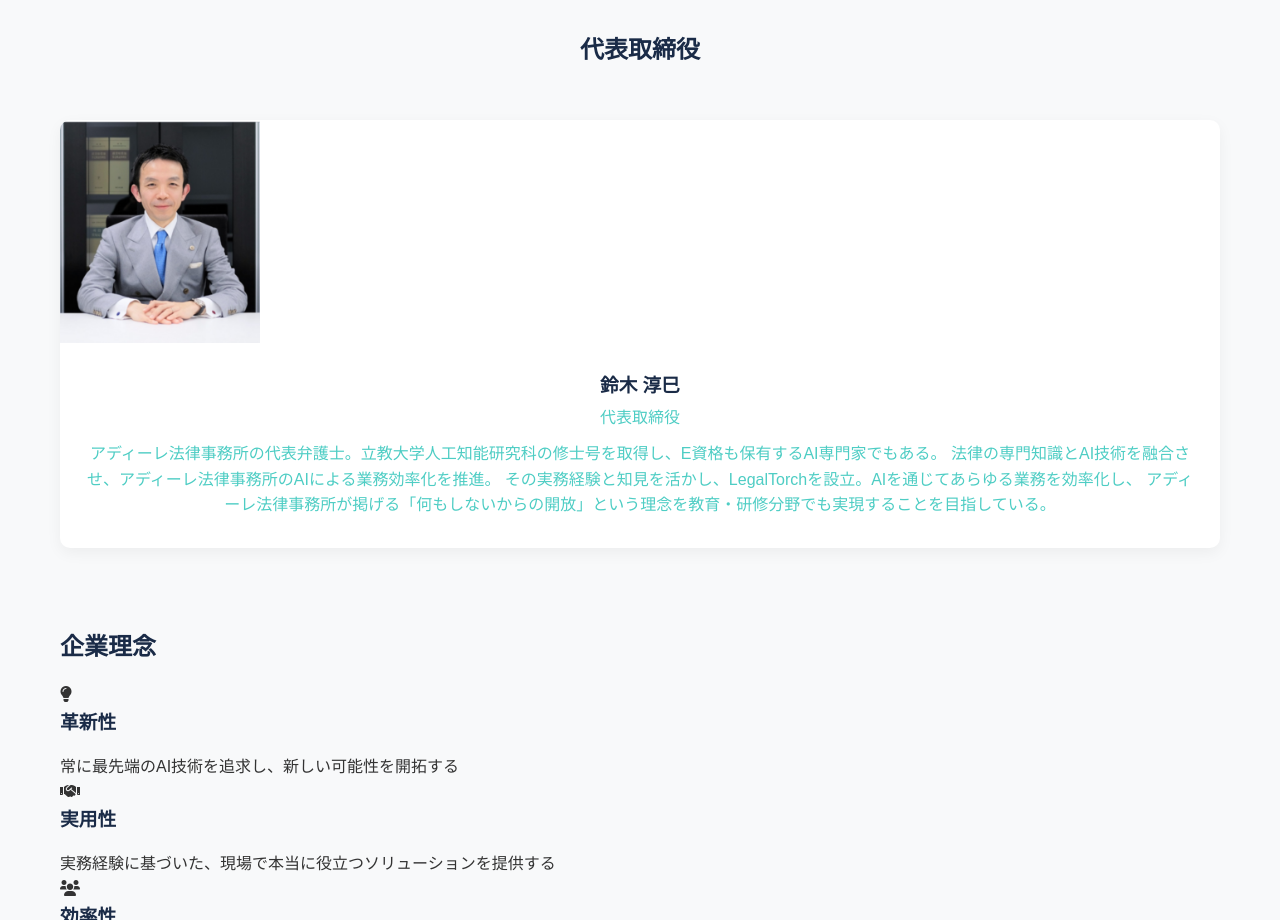
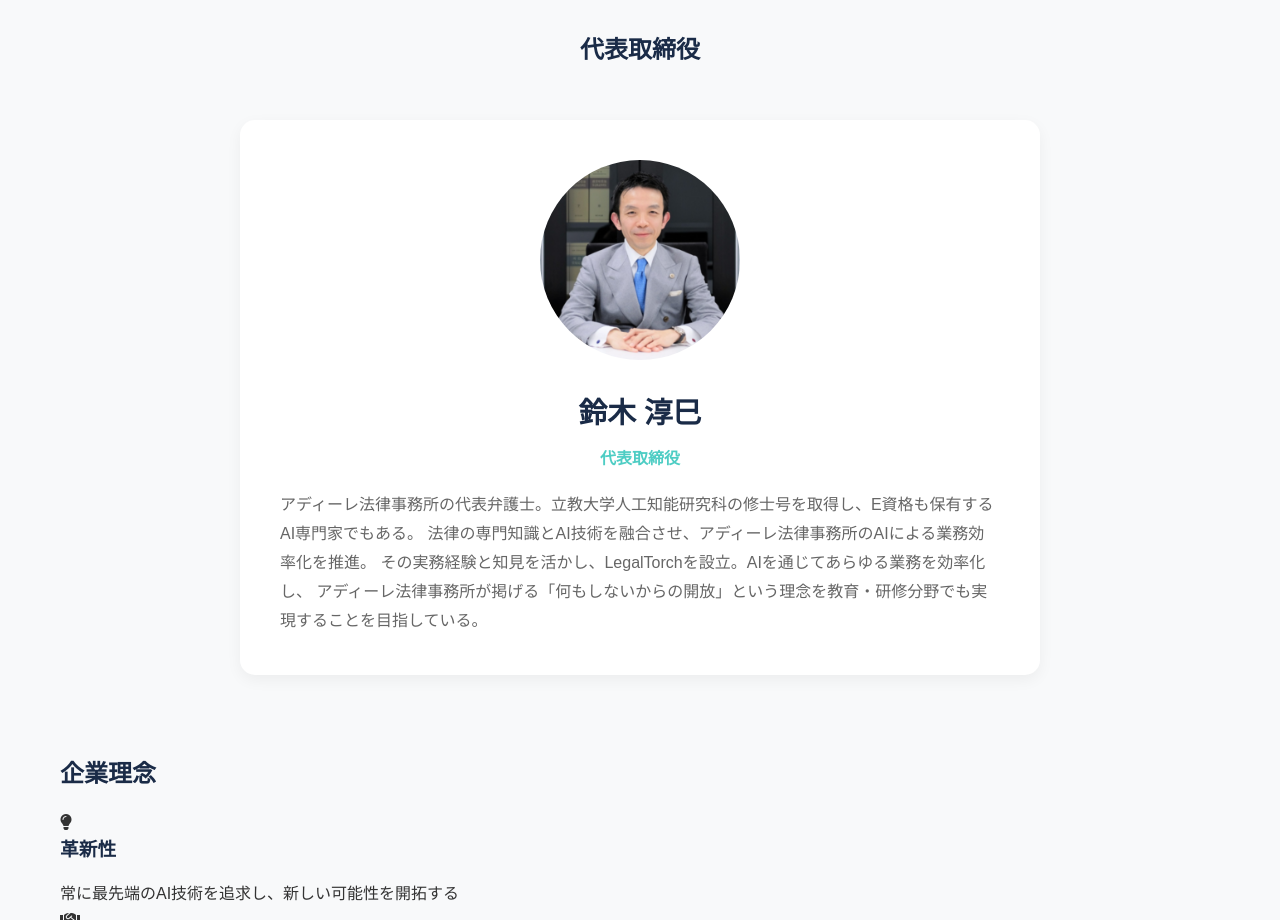
Before and after one commit to ASESAI1228/AI_Study, a plain HTML site: page website/about.html in a window 1280 px wide. Shown: the part 1500-2420 px from the top of the page. Drawn offline with Linux system fonts and the light colour scheme.

```diff
--- a/website/about.html
+++ b/website/about.html
@@ -99,7 +99,7 @@
             <h2>代表取締役</h2>
             <div class="team-grid">
                 <div class="team-member">
-                    <img src="images/team/suzuki_atsushi.png" alt="鈴木 淳巳" style="width: 200px; height: auto; object-fit: contain;">
+                    <img src="images/team/suzuki_atsushi.png" alt="鈴木 淳巳">
                     <div class="team-info">
                         <h3>鈴木 淳巳</h3>
                         <p>代表取締役</p>
@@ -109,7 +109,6 @@
                            アディーレ法律事務所が掲げる「何もしないからの開放」という理念を教育・研修分野でも実現することを目指している。</p>
                     </div>
                 </div>
-
             </div>
         </div>
     </section>
--- a/website/css/style.css
+++ b/website/css/style.css
@@ -322,6 +322,7 @@
     font-size: 3rem;
     margin-bottom: 25px;
     background: linear-gradient(135deg, var(--secondary-color) 0%, var(--accent-color) 100%);
+    background-clip: text;
     -webkit-background-clip: text;
     -webkit-text-fill-color: transparent;
     display: inline-block;
@@ -565,42 +566,46 @@
 }
 
 .team-grid {
-    display: grid;
-    grid-template-columns: repeat(auto-fit, minmax(250px, 1fr));
-    gap: 30px;
+    max-width: 800px;
+    margin: 0 auto;
 }
 
 .team-member {
-    background-color: white;
-    border-radius: 10px;
-    overflow: hidden;
+    background: white;
+    border-radius: 15px;
+    padding: 40px;
     box-shadow: 0 5px 15px rgba(0, 0, 0, 0.05);
-    transition: var(--transition);
-}
-
-.team-member:hover {
-    transform: translateY(-10px);
-    box-shadow: 0 15px 30px rgba(0, 0, 0, 0.1);
 }
 
 .team-member img {
-    width: 100%;
-    height: 300px;
+    width: 200px;
+    height: 200px;
     object-fit: cover;
+    border-radius: 50%;
+    margin: 0 auto 30px;
+    display: block;
 }
 
 .team-info {
-    padding: 20px;
     text-align: center;
 }
 
 .team-info h3 {
-    margin-bottom: 5px;
+    color: var(--primary-color);
+    font-size: 1.8rem;
+    margin-bottom: 10px;
 }
 
-.team-info p {
+.team-info p:first-of-type {
     color: var(--secondary-color);
-    margin-bottom: 10px;
+    font-weight: 600;
+    margin-bottom: 20px;
+}
+
+.team-info p:last-of-type {
+    text-align: left;
+    line-height: 1.8;
+    color: #666;
 }
 
 /* Contact Page Styles */
@@ -661,6 +666,7 @@
     color: var(--secondary-color);
     margin-right: 20px;
     background: linear-gradient(135deg, var(--secondary-color) 0%, var(--accent-color) 100%);
+    background-clip: text;
     -webkit-background-clip: text;
     -webkit-text-fill-color: transparent;
 }
```
Also changed, not shown: .specstory/history/2025-03-18_02-42-githubプロジェクトのアップロード手順.md.
